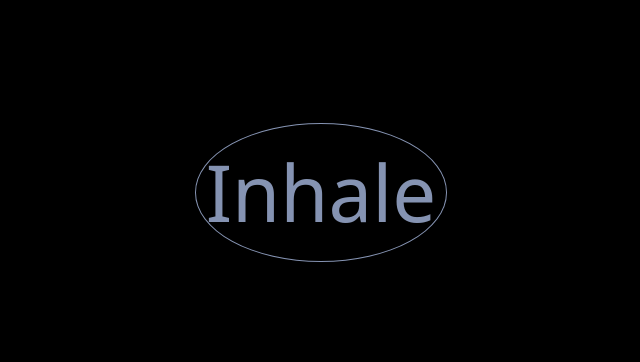
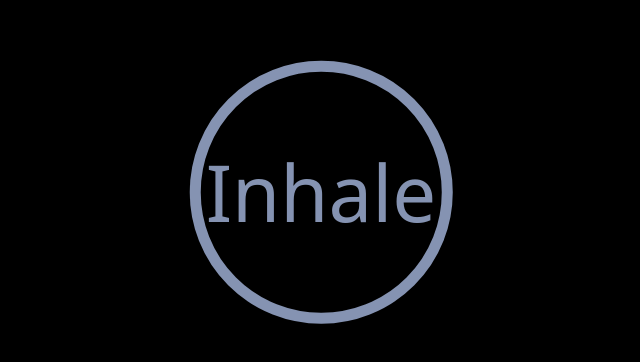
Before and after one commit to RobertCMusk/mental-health-toolbox, an Angular app: page /silence in a window 1280 px wide. Shown: the part 208-570 px from the top of the page, without its empty margins (319-959 px from the left). Built offline with nearby package versions, Linux system fonts and the light colour scheme.

Commit message:
Make silence animations

```diff
--- a/src/app/silence/silence.component.html
+++ b/src/app/silence/silence.component.html
@@ -1,5 +1,6 @@
 <div class="container-fluid silence-module">
   <div class="presentation-container">
     <div [@inhaleExhaleText]="isInhaling ? 'inhale' : 'exhale'" class="inhale-text">{{isInhaling ? 'Inhale' : 'Exhale'}}</div>
+    <div [@inhaleExhaleCircle]="isInhaling ? 'inhale' : 'exhale'" class="inhale-circle">&nbsp;</div>
   </div>
 </div>
--- a/src/app/silence/silence.component.scss
+++ b/src/app/silence/silence.component.scss
@@ -9,6 +9,13 @@
 
   .inhale-text {
     padding: 10px;
+  }
+
+  .inhale-circle {
+    position: absolute;
+    top: 50%;
+    left: 50%;
+    transform: translate(-50%, -50%);
     border-radius: 50%;
     border: 1px solid white;
   }
--- a/src/app/silence/silence.component.ts
+++ b/src/app/silence/silence.component.ts
@@ -10,13 +10,11 @@ import { Subject } from 'rxjs';
     trigger('inhaleExhaleText', [
       state('inhale', style({
         fontSize: '100px',
-        color: '#98B1C4',
-        borderColor: '#98B1C4'
+        color: '#98B1C4'
       })),
       state('exhale', style({
         fontSize: '12px',
-        color: '#4D387C',
-        borderColor: '#4D387C'
+        color: '#4D387C'
       })),
       transition('inhale => exhale', [
         animate('10s')
@@ -25,6 +23,26 @@ import { Subject } from 'rxjs';
         animate('10s')
       ]),
     ]),
+    trigger('inhaleExhaleCircle', [
+      state('inhale', style({
+        height: '350px',
+        width: '350px',
+        borderColor: '#98B1C4',
+        borderWidth: '15px'
+      })),
+      state('exhale', style({
+        height: '0px',
+        width: '0px',
+        borderColor: '#4D387C',
+        borderWidth: '1px'
+      })),
+      transition('inhale => exhale', [
+        animate('10s')
+      ]),
+      transition('exhale => inhale', [
+        animate('10s')
+      ]),
+    ])
   ]
 })
 export class SilenceComponent implements OnInit {
```
